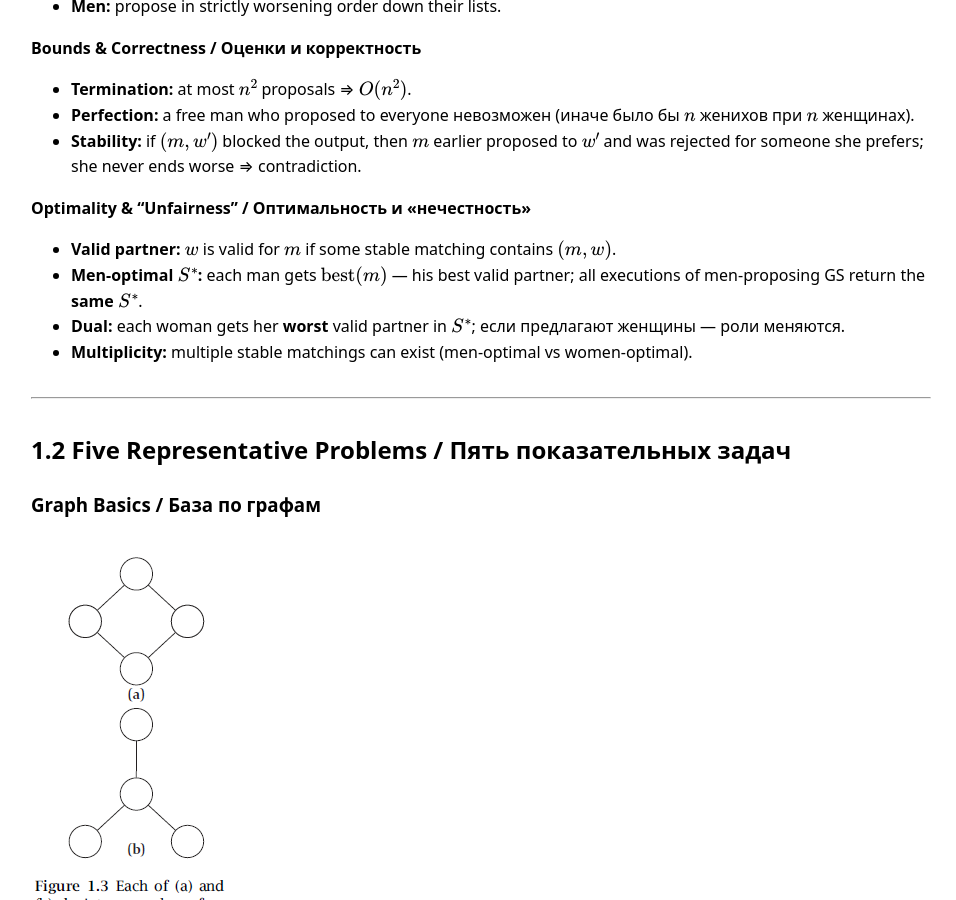
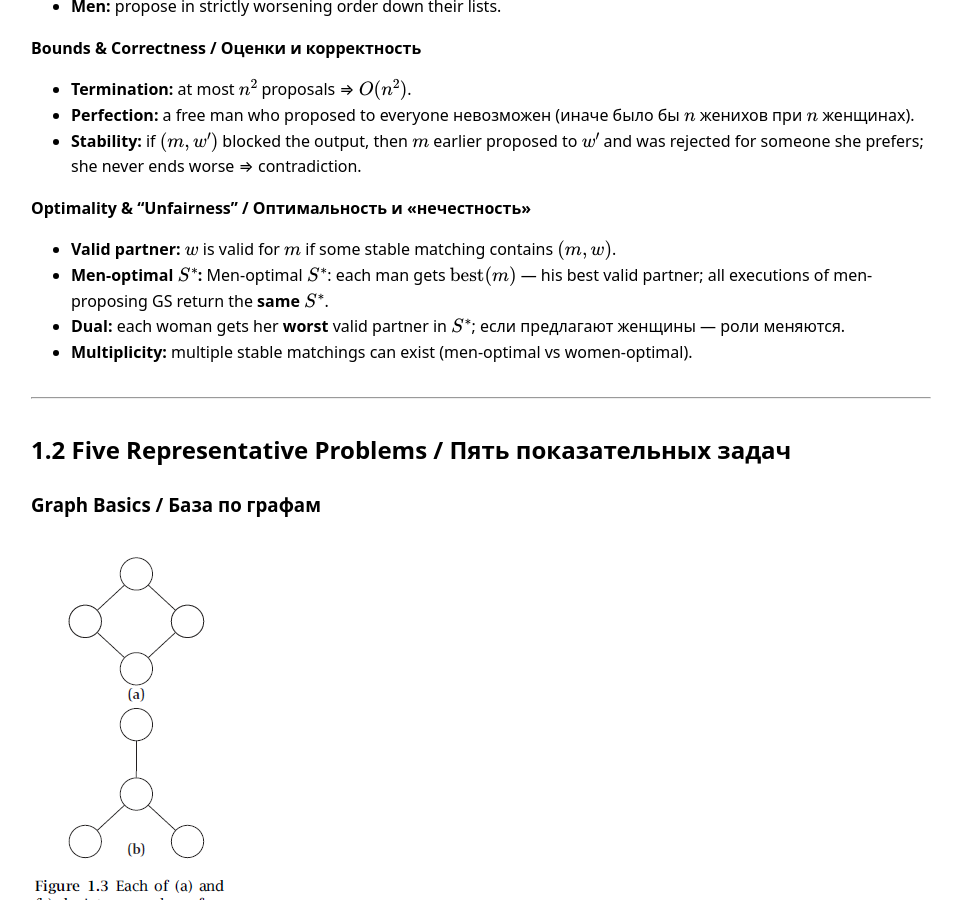
Before and after one commit to lesiaschneider0907/TU_Wien_exams_prep, a Jekyll site: the page built from docs/Algodat/Algodat_chapter1.md, in a window 1280 px wide and 900 px high, scrolled down 1949 px. Shown: the whole window, without its empty margins (159-1115 px from the left). Built offline with Jekyll 4.4.1, drawn with Linux system fonts in a browser that asks for light colours.

Commit message:
Update Algodat_chapter1.md

```diff
--- a/docs/Algodat/Algodat_chapter1.md
+++ b/docs/Algodat/Algodat_chapter1.md
@@ -45,7 +45,7 @@ title: Chapter 1 — Stable Matching & Five Representative Problems
 
 **Optimality & “Unfairness” / Оптимальность и «нечестность»**
 - **Valid partner:** $w$ is valid for $m$ if some stable matching contains $(m,w)$.
-- **Men-optimal $S^\*$:** each man gets $\operatorname{best}(m)$ — his best valid partner; all executions of men-proposing GS return the **same** $S^\*$.
+- **Men-optimal $S^\*$:** Men-optimal $S^*$: each man gets $\mathrm{best}(m)$ — his best valid partner; all executions of men-proposing GS return the **same** $S^\*$.
 - **Dual:** each woman gets her **worst** valid partner in $S^\*$; если предлагают женщины — роли меняются.
 - **Multiplicity:** multiple stable matchings can exist (men-optimal vs women-optimal).
 
```
